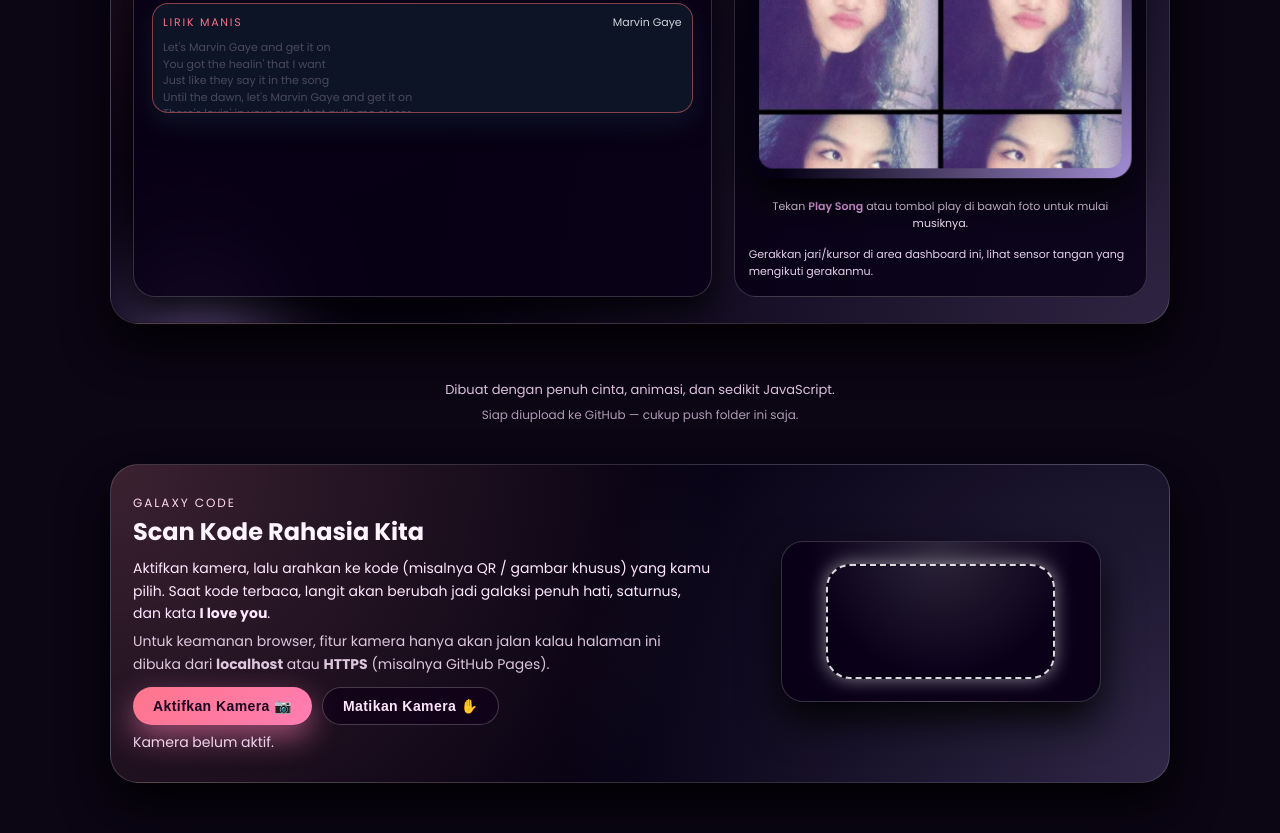
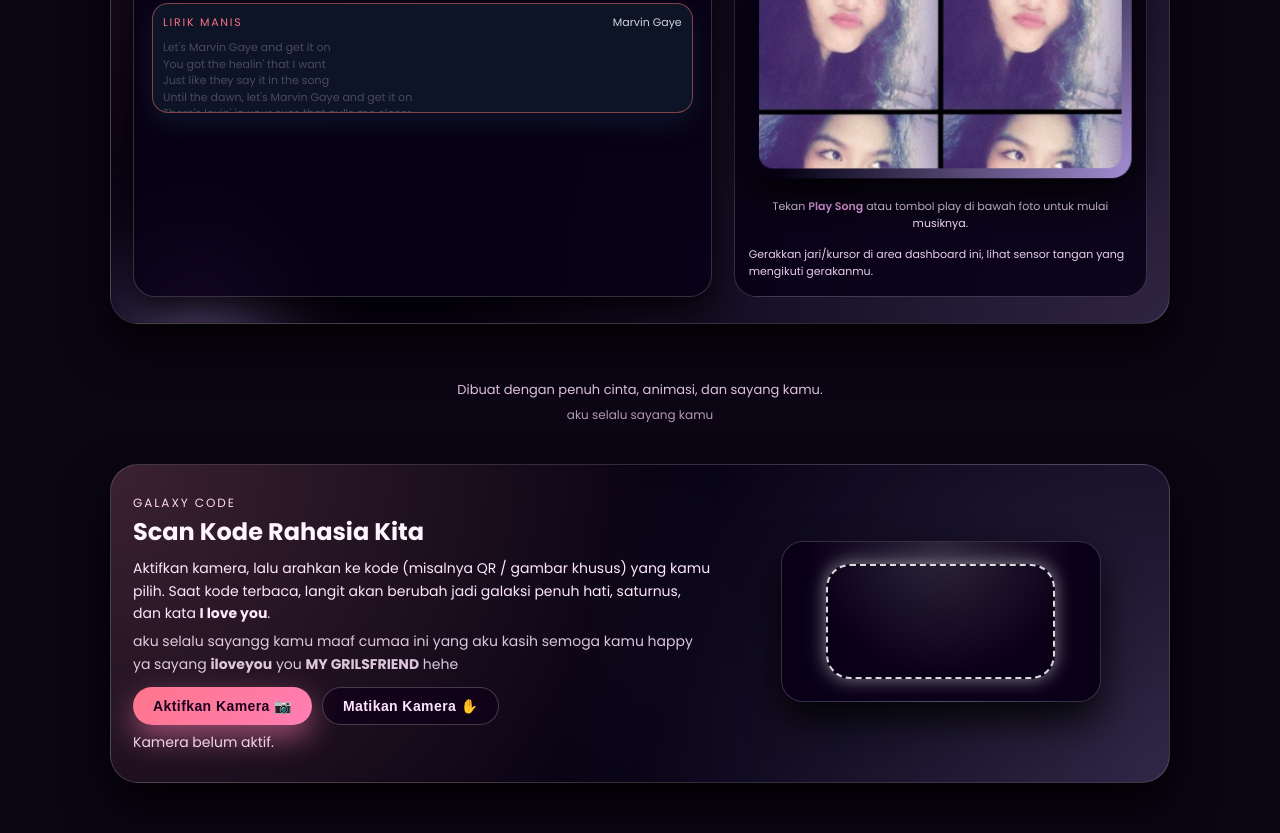
Before and after one commit to dfathur39-ship-it/aku-kamu-selamanya, a website: page index.html in a window 1280 px wide. Shown: the part 1772-2605 px from the top of the page. Drawn offline with nearby package versions, Linux system fonts and the light colour scheme; animation ran at ten frames a second.

Commit message:
update html

```diff
--- a/index.html
+++ b/index.html
@@ -162,10 +162,10 @@
 
       <section class="footer-section">
         <p>
-          Dibuat dengan penuh cinta, animasi, dan sedikit JavaScript.
+          Dibuat dengan penuh cinta, animasi, dan sayang kamu.
         </p>
         <p class="footer-small">
-          Siap diupload ke GitHub — cukup push folder ini saja.
+          aku selalu sayang kamu
         </p>
       </section>
 
@@ -181,9 +181,9 @@
               <strong>I love you</strong>.
             </p>
             <p class="camera-note">
-              Untuk keamanan browser, fitur kamera hanya akan jalan kalau
-              halaman ini dibuka dari <strong>localhost</strong> atau
-              <strong>HTTPS</strong> (misalnya GitHub Pages).
+              aku selalu sayangg kamu maaf cumaa ini yang aku kasih
+              semoga kamu happy ya sayang <strong>iloveyou</strong> you
+              <strong>MY GRILSFRIEND</strong> hehe
             </p>
             <div class="camera-actions">
               <button class="btn primary" id="startCameraBtn">
```
